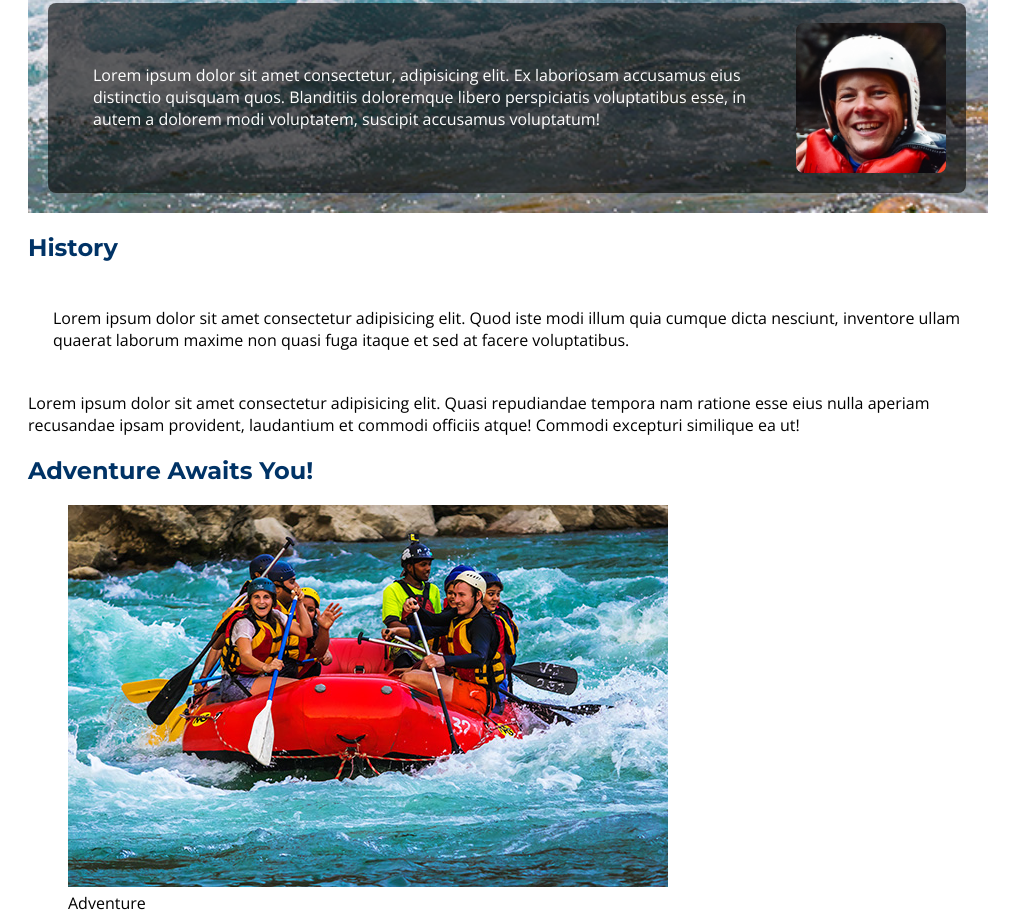
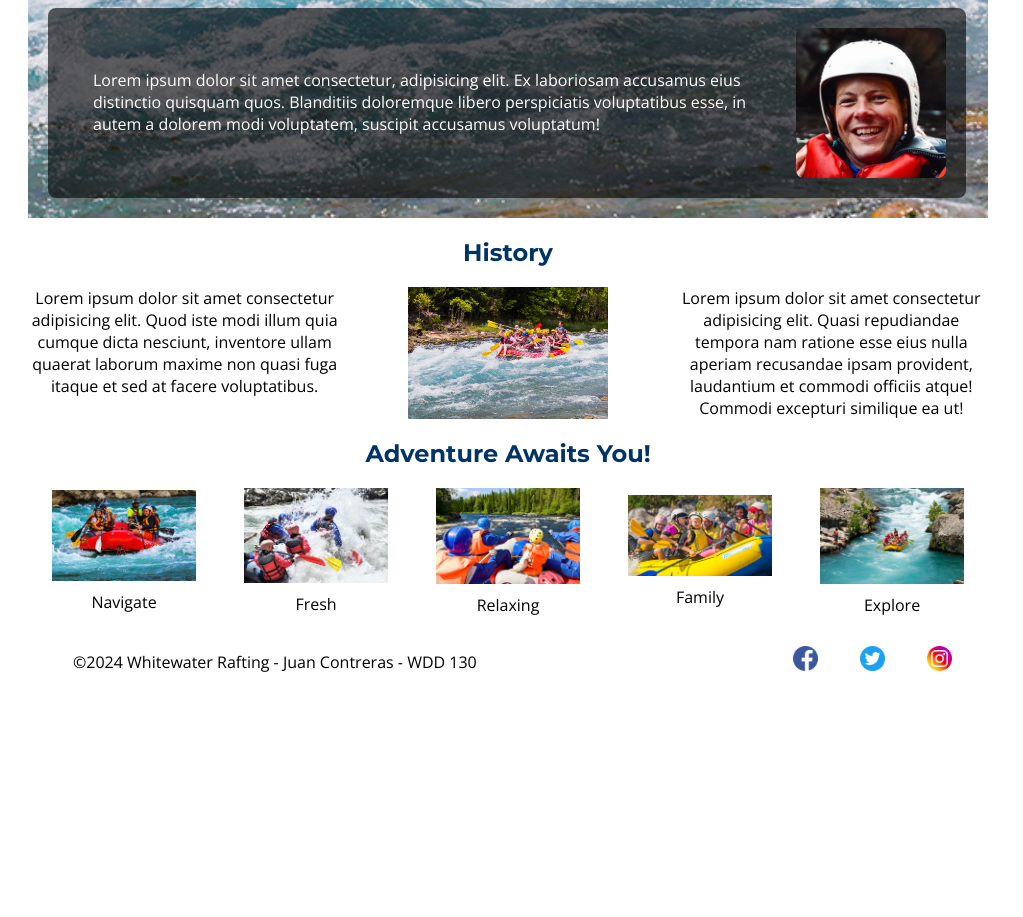
Before and after one commit to DarthJohann1980/wdd130, a plain HTML site: page wwr/about.html in a window 1280 px wide. Shown: the part 596-1513 px from the top of the page, without its empty margins (0-1023 px from the left). After the commit the page ends 1332 px from the top, so only its background shows below. Drawn offline with nearby package versions, Linux system fonts and the light colour scheme.

Commit message:
Complete about page

```diff
--- a/wwr/about.html
+++ b/wwr/about.html
@@ -10,7 +10,7 @@
 </head>
 <body>
     <header>
-        <img src="images/logo.png" alt="Rafting Site Logo">
+        <div><img src="images/logo.png" alt="Rafting Site Logo"></div>
         <nav>
             <a href="index.html">Rafting Website Home</a>
             <a href="about.html">About Us</a>
@@ -29,17 +29,21 @@
         </div>
         <section>
             <h2>History</h2>
-            <div><p>Lorem ipsum dolor sit amet consectetur adipisicing elit. Quod iste modi illum quia cumque dicta nesciunt, inventore ullam quaerat laborum maxime non quasi fuga itaque et sed at facere voluptatibus.</p></div>
-            <div></div>
-            <div>Lorem ipsum dolor sit amet consectetur adipisicing elit. Quasi repudiandae tempora nam ratione esse eius nulla aperiam recusandae ipsam provident, laudantium et commodi officiis atque! Commodi excepturi similique ea ut!</div>
+            <div class="container">
+                <div>Lorem ipsum dolor sit amet consectetur adipisicing elit. Quod iste modi illum quia cumque dicta nesciunt, inventore ullam quaerat laborum maxime non quasi fuga itaque et sed at facere voluptatibus.</div>
+                <div class="center"><img src="images/rafting33_600.jpeg" alt="logo" width="200"></div>
+                <div>Lorem ipsum dolor sit amet consectetur adipisicing elit. Quasi repudiandae tempora nam ratione esse eius nulla aperiam recusandae ipsam provident, laudantium et commodi officiis atque! Commodi excepturi similique ea ut!</div>
+            </div>
         </section>
         <section>
             <h2>Adventure Awaits You!</h2>
-            <figure><img src="images/rafting17_600.jpeg" alt="adventure"><figcaption>Adventure</figcaption></figure>
-            <figure><img src="images/rafting47_600.jpeg" alt="adventure"><figcaption>Adventure</figcaption></figure>
-            <figure><img src="images/rafting52_600.jpeg" alt="adventure"><figcaption>Adventure</figcaption></figure>
-            <figure><img src="images/rafting7_600.jpeg" alt="adventure"><figcaption>Adventure</figcaption></figure>
-            <figure><img src="images/rafting65_600.jpeg" alt="adventure"><figcaption>Adventure</figcaption></figure>
+            <div class="adventure">
+                <figure><img src="images/rafting17_600.jpeg" alt="adventure"><figcaption>Navigate</figcaption></figure>
+                <figure><img src="images/rafting47_600.jpeg" alt="adventure"><figcaption>Fresh</figcaption></figure>
+                <figure><img src="images/rafting52_600.jpeg" alt="adventure"><figcaption>Relaxing</figcaption></figure>
+                <figure><img src="images/rafting7_600.jpeg" alt="adventure"><figcaption>Family</figcaption></figure>
+                <figure><img src="images/rafting65_600.jpeg" alt="adventure"><figcaption>Explore</figcaption></figure>
+            </div>
         </section>
     </main>
     <footer>
--- a/wwr/styles/rafting.css
+++ b/wwr/styles/rafting.css
@@ -83,7 +83,7 @@ header {
 	display: grid;
 	grid-template-columns: 1fr 2fr;
     align-items: center;
-    justify-content: center;
+    justify-items: center;
 }
 
 p {
@@ -112,3 +112,71 @@ nav a:hover {
     color: var(--nav-hover-link-color);
     background-color: var(--nav-hover-background-color);
 }
+
+.adventure {
+    display: grid;
+    grid-template-columns: repeat(5, 1fr);
+    align-items: center;
+    justify-content: space-between;
+}
+
+figure {
+    display: flex;
+    flex-direction: column;
+    align-items: center;
+    justify-content: center;
+    text-align: center;
+    margin: 0;
+}
+
+figure img {
+    max-width: 75%;
+    height: auto;
+}
+
+figure figcaption {
+    margin-top: 10px;
+}
+
+nav.sociallinks {
+    background-color: transparent;
+    display: flex;
+    justify-content: flex-end;
+    gap: 10px;
+}
+
+nav.sociallinks a {
+    background-color: transparent;
+    text-decoration: none;
+    color: inherit;
+}
+
+footer {
+    display: flex;
+    align-items: center;
+    justify-content: space-between;
+    padding: 10px 20px;
+}
+
+footer p {
+    margin: 0;
+}
+
+.container {
+    display: flex;
+    gap: 10px;
+}
+
+.container > div {
+    flex: 1;
+}
+
+.center {
+    display: flex;
+    justify-content: center;
+    align-items: center;
+}
+
+section {
+    text-align: center;
+}
```
